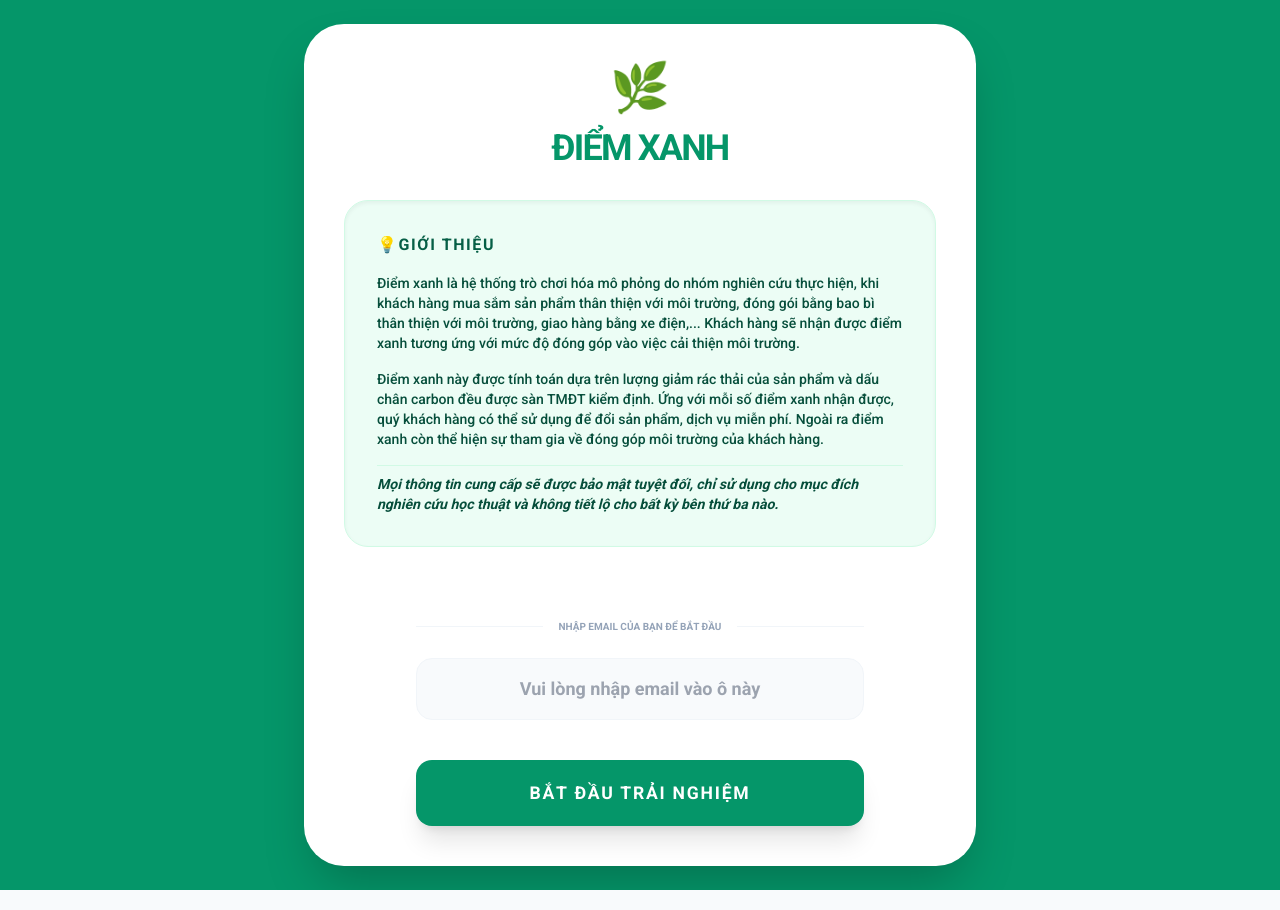
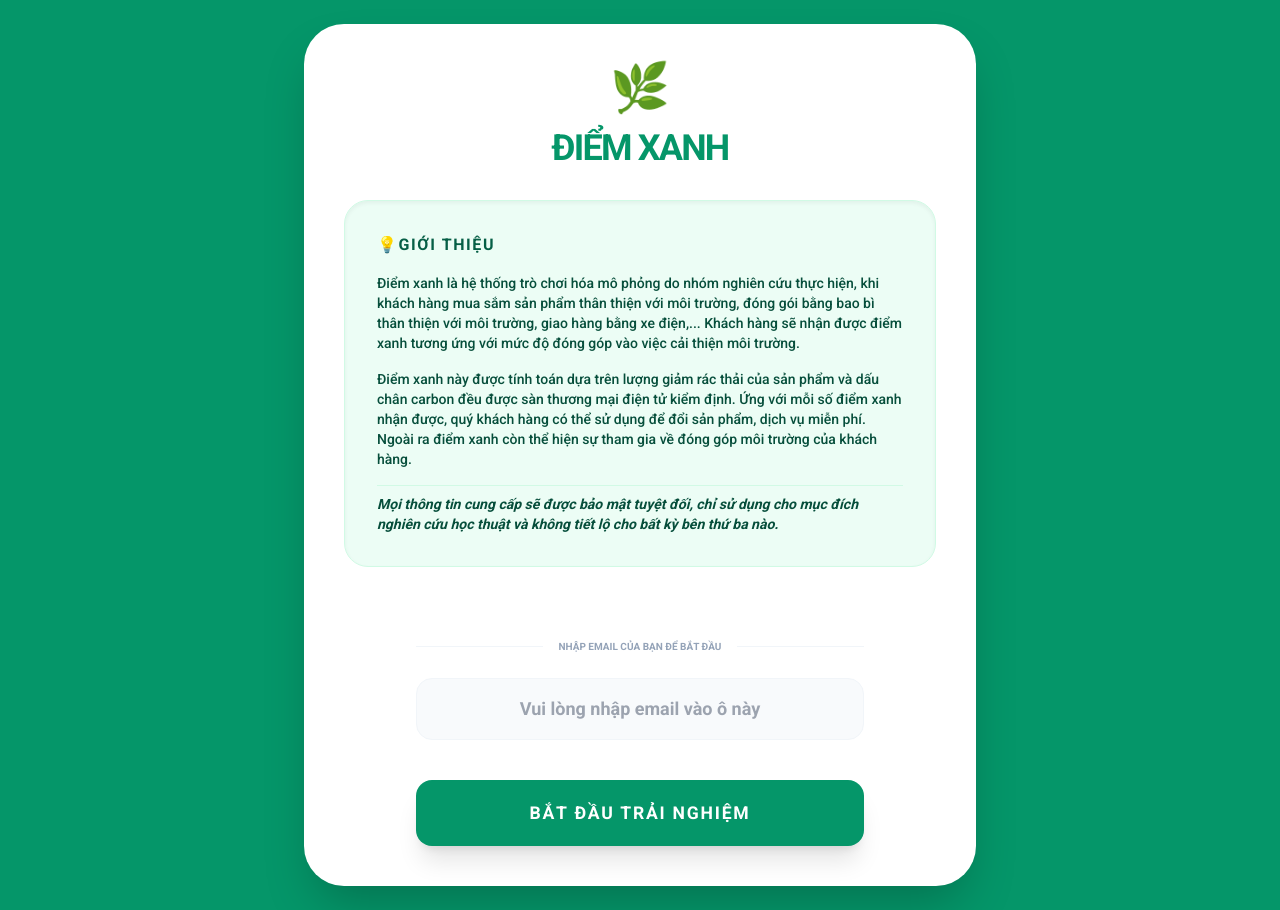
Before and after one commit to thhgicibit/GSthucnghiem, a React (Vite) app: page / in a window 1280 px wide. Built offline with nearby package versions, Linux system fonts and the light colour scheme.

Commit message:
Fix typo in environmental points description

```diff
--- a/App.tsx
+++ b/App.tsx
@@ -260,7 +260,7 @@ const AppWrapper: React.FC = () => {
                   Điểm xanh là hệ thống trò chơi hóa mô phỏng do nhóm nghiên cứu thực hiện, khi khách hàng mua sắm sản phẩm thân thiện với môi trường, đóng gói bằng bao bì thân thiện với môi trường, giao hàng bằng xe điện,... Khách hàng sẽ nhận được điểm xanh tương ứng với mức độ đóng góp vào việc cải thiện môi trường.
                 </p>
                 <p>
-                  Điểm xanh này được tính toán dựa trên lượng giảm rác thải của sản phẩm và dấu chân carbon đều được sàn TMĐT kiểm định. Ứng với mỗi số điểm xanh nhận được, quý khách hàng có thể sử dụng để đổi sản phẩm, dịch vụ miễn phí. Ngoài ra điểm xanh còn thể hiện sự tham gia về đóng góp môi trường của khách hàng.
+                  Điểm xanh này được tính toán dựa trên lượng giảm rác thải của sản phẩm và dấu chân carbon đều được sàn thương mại điện tử kiểm định. Ứng với mỗi số điểm xanh nhận được, quý khách hàng có thể sử dụng để đổi sản phẩm, dịch vụ miễn phí. Ngoài ra điểm xanh còn thể hiện sự tham gia về đóng góp môi trường của khách hàng.
                 </p>
                 <p className="font-bold italic border-t border-emerald-100 pt-2">
                   Mọi thông tin cung cấp sẽ được bảo mật tuyệt đối, chỉ sử dụng cho mục đích nghiên cứu học thuật và không tiết lộ cho bất kỳ bên thứ ba nào.
```
